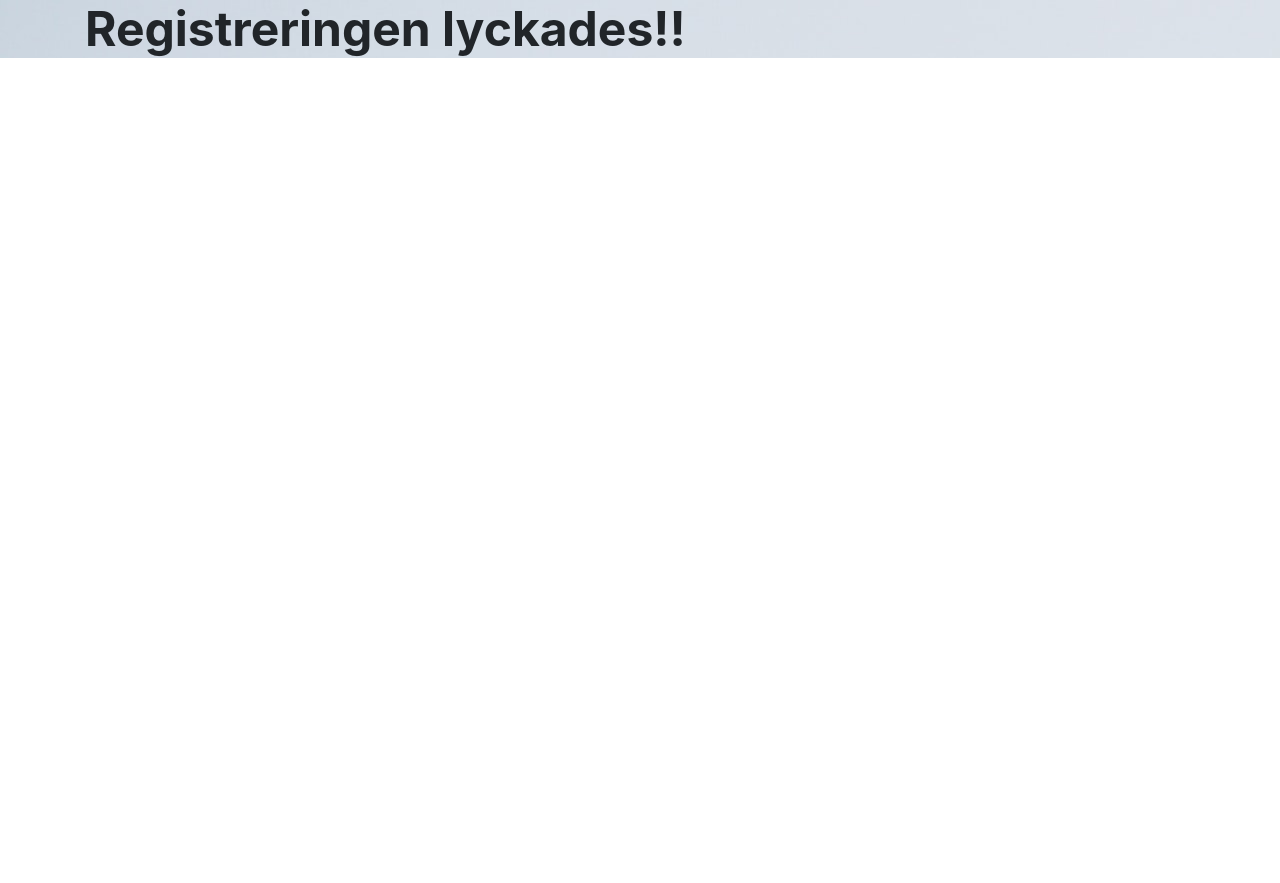
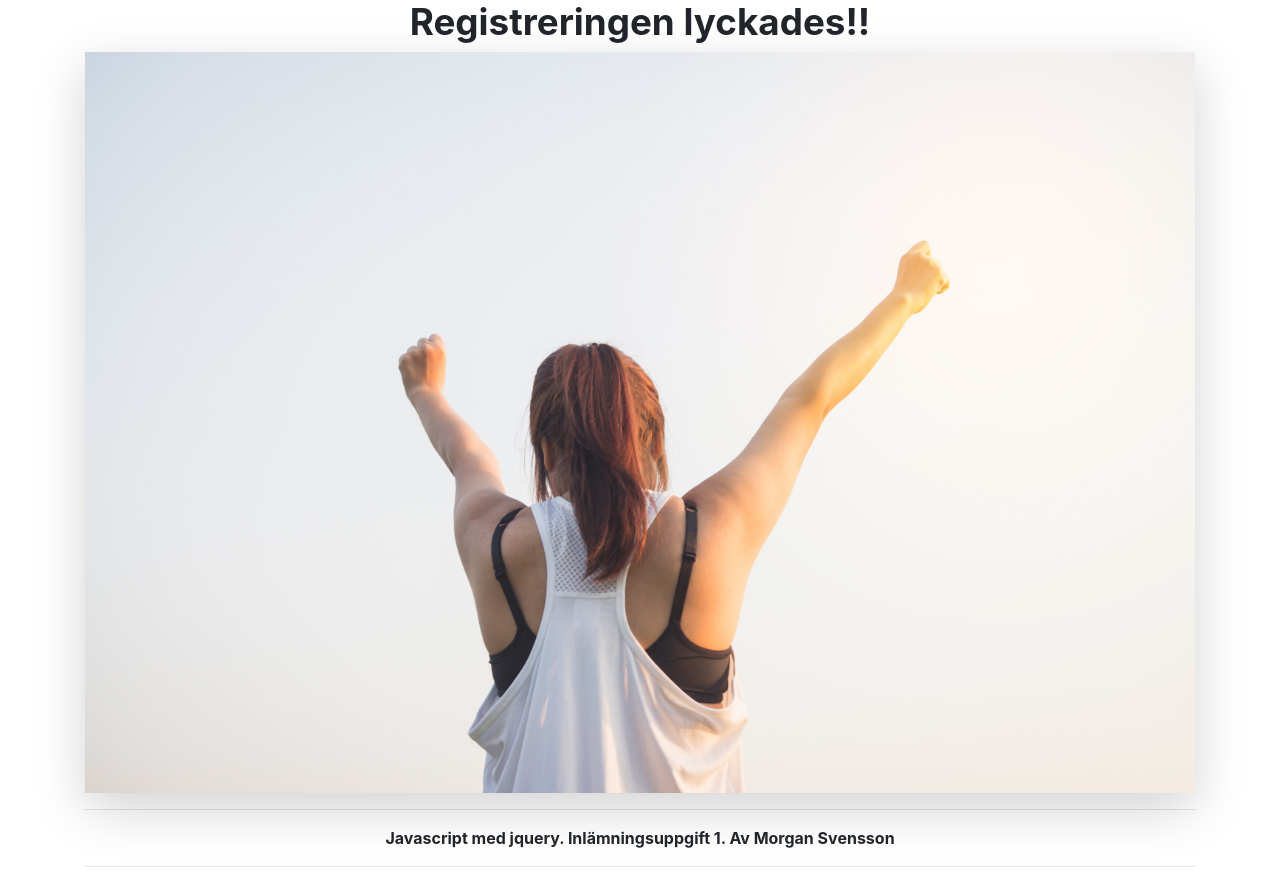
Before and after one commit to MoggeSV/myFormValidation-, a plain HTML site: page registered.html in a window 1280 px wide. Before the commit the page ends 800 px from the top, so only its background shows below. Drawn offline with nearby package versions, Linux system fonts and the light colour scheme.

Commit message:
reg success changes

```diff
--- a/css/style.css
+++ b/css/style.css
@@ -33,16 +33,15 @@ form{
 }
 
 h1{
-    font-size: 3rem;
+    font-size: 2.3rem;
     font-weight: bold;
 }
 
-.wrapper{
-    background: url(/images/achievement-activity-adolescent-347135.jpg);
-
+#bgImage{
+    max-width: 100%;
+    height: auto;
 }
 
-.radio-section{
-
-
+#footerText{
+    font-weight: bold;
 }
--- a/js/script.js
+++ b/js/script.js
@@ -232,5 +232,15 @@ $(function () {
         }
     });
 
+    //registered page
+
+    $("#bgImage").mouseenter(function () {
+        $(this).removeClass("shadow-lg").addClass("shadow");
+    });
+
+    $("#bgImage").mouseleave(function () {
+        $(this).addClass("shadow-lg").removeClass("shadow");
+    });
+
 
 });
--- a/registered.html
+++ b/registered.html
@@ -1,5 +1,6 @@
 <!DOCTYPE html>
 <html lang="en">
+
 <head>
     <meta charset="UTF-8">
     <meta name="viewport" content="width=device-width, initial-scale=1.0">
@@ -8,22 +9,31 @@
     <meta http-equiv="X-UA-Compatible" content="ie=edge">
     <title></title>
 
-    <link rel="stylesheet" href="https://stackpath.bootstrapcdn.com/bootstrap/4.2.1/css/bootstrap.min.css" integrity="sha384-GJzZqFGwb1QTTN6wy59ffF1BuGJpLSa9DkKMp0DgiMDm4iYMj70gZWKYbI706tWS" crossorigin="anonymous">
-    <link rel="stylesheet" href="https://use.fontawesome.com/releases/v5.6.1/css/all.css" integrity="sha384-gfdkjb5BdAXd+lj+gudLWI+BXq4IuLW5IT+brZEZsLFm++aCMlF1V92rMkPaX4PP" crossorigin="anonymous">
+    <link rel="stylesheet" href="https://stackpath.bootstrapcdn.com/bootstrap/4.2.1/css/bootstrap.min.css" integrity="sha384-GJzZqFGwb1QTTN6wy59ffF1BuGJpLSa9DkKMp0DgiMDm4iYMj70gZWKYbI706tWS"
+        crossorigin="anonymous">
+    <link rel="stylesheet" href="https://use.fontawesome.com/releases/v5.6.1/css/all.css" integrity="sha384-gfdkjb5BdAXd+lj+gudLWI+BXq4IuLW5IT+brZEZsLFm++aCMlF1V92rMkPaX4PP"
+        crossorigin="anonymous">
     <link rel="stylesheet" href="css/style.css">
 </head>
+
 <body>
-        <div class="wrapper">
     <div class="container">
-                    <h1>Registreringen lyckades!!</h1>
-                </div>
+        <h1 id="RegSuccessText" class="text-center">Registreringen lyckades!!</h1>
+        <img id="bgImage" class=".img-fluid shadow-lg" src="/images/achievement-activity-adolescent-347135.jpg" alt="">
+        <hr>
+        <p id="footerText" class="text-center">Javascript med jquery. Inlämningsuppgift 1. Av Morgan Svensson</p>
+        <hr>
     </div>
 
 
 
-<script src="http://code.jquery.com/jquery-3.3.1.js"integrity="sha256-2Kok7MbOyxpgUVvAk/HJ2jigOSYS2auK4Pfzbm7uH60="crossorigin="anonymous"></script>
-<script src="https://cdnjs.cloudflare.com/ajax/libs/popper.js/1.14.6/umd/popper.min.js" integrity="sha384-wHAiFfRlMFy6i5SRaxvfOCifBUQy1xHdJ/yoi7FRNXMRBu5WHdZYu1hA6ZOblgut" crossorigin="anonymous"></script>
-<script src="https://stackpath.bootstrapcdn.com/bootstrap/4.2.1/js/bootstrap.min.js" integrity="sha384-B0UglyR+jN6CkvvICOB2joaf5I4l3gm9GU6Hc1og6Ls7i6U/mkkaduKaBhlAXv9k" crossorigin="anonymous"></script>
+    <script src="http://code.jquery.com/jquery-3.3.1.js" integrity="sha256-2Kok7MbOyxpgUVvAk/HJ2jigOSYS2auK4Pfzbm7uH60="
+        crossorigin="anonymous"></script>
+    <script src="https://cdnjs.cloudflare.com/ajax/libs/popper.js/1.14.6/umd/popper.min.js" integrity="sha384-wHAiFfRlMFy6i5SRaxvfOCifBUQy1xHdJ/yoi7FRNXMRBu5WHdZYu1hA6ZOblgut"
+        crossorigin="anonymous"></script>
+    <script src="https://stackpath.bootstrapcdn.com/bootstrap/4.2.1/js/bootstrap.min.js" integrity="sha384-B0UglyR+jN6CkvvICOB2joaf5I4l3gm9GU6Hc1og6Ls7i6U/mkkaduKaBhlAXv9k"
+        crossorigin="anonymous"></script>
     <script src="js/script.js"></script>
 </body>
+
 </html>
```
Lines whose indentation alone changed are shown as unchanged.
